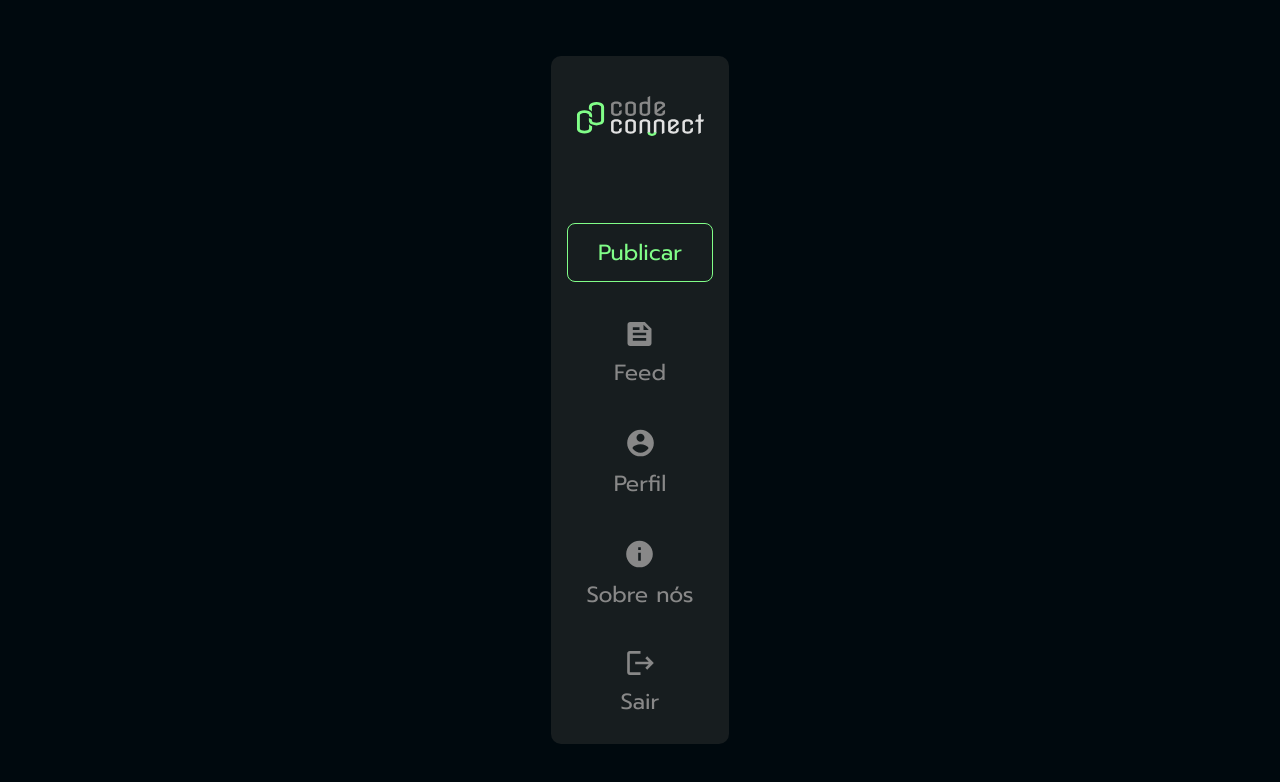
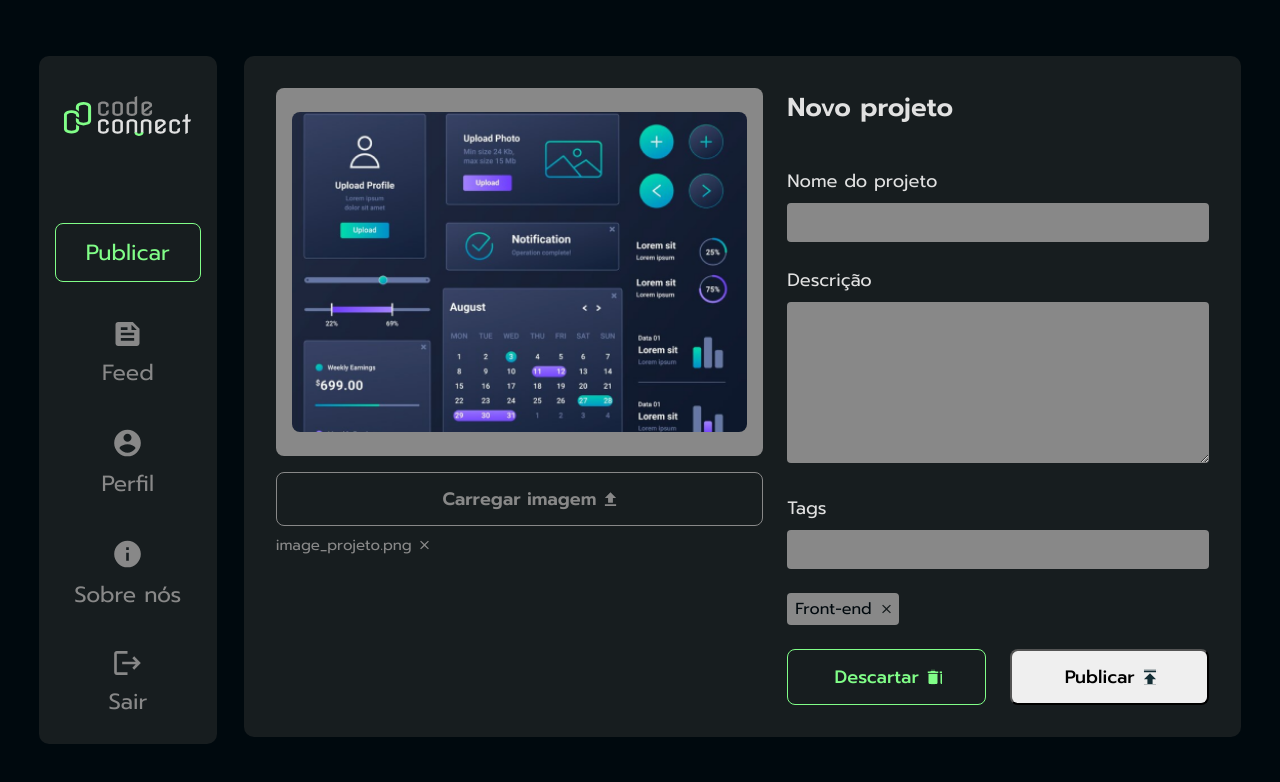
Before and after one commit to LuketeS/code-connect-upload-arquivos, a plain HTML site: page index.html in a window 1280 px wide. Drawn offline with Linux system fonts and the light colour scheme.

Commit message:
Iniciado processo de upload de arquivos

```diff
--- a/index.html
+++ b/index.html
@@ -48,7 +48,50 @@
             </ul>
         </nav>
     </aside>
-    <script src="script.js"></script>
+
+    <main>
+        <div class="container-upload-imagem">
+            <div class="container-imagem">
+                <img src="./img/imagem1.png" alt="" class="main-imagem">
+            </div>
+            <button id="upload-btn">Carregar imagem</button>
+            <input type="file" id="image-upload" accept="image/" style="display: none" />
+            <div class="container-imagem-nome">
+                <p>image_projeto.png</p>
+                <img src="./img/close.svg">
+            </div>
+        </div>
+
+        <div class="container-descricao">
+            <h2>Novo projeto</h2>
+            <form>
+                <div>
+                    <label for="nome">Nome do projeto</label>
+                    <input type="text" name="nome" id="nome"/>
+                </div>
+                <div>
+                    <label for="descricao">Descrição</label>
+                    <textarea id="descricao" name="descricao"></textarea>
+                </div>
+                <div>
+                    <label for="categoria">Tags</label>
+                    <input type="text" name="categoria" id="categoria"/>
+                </div>
+                <ul class="lista-tags">
+                    <li>
+                        <p>Front-end</p>
+                        <img src="./img/close-black.svg">
+                    </li>
+                </ul>
+                <div class="container-botoes">
+                    <button class="botao-descartar">Descartar</button>
+                    <button class="botao-publicar">Publicar</button>
+                </div>
+            </form>
+        </div>
+    </main>
+
+    <script src="scripts.js"></script>
 </body>
 
 </html>
--- a/scripts.js
+++ b/scripts.js
@@ -0,0 +1,6 @@
+const uploadBtn = document.getElementById("upload-btn");
+const inputUpload = document.getElementById("image-upload");
+
+uploadBtn.addEventListener("click", () =>{
+    inputUpload.click();
+})
--- a/styles.css
+++ b/styles.css
@@ -64,3 +64,169 @@ aside {
     padding: 12px 30px;
     border-radius: 8px;
 }
+
+main {
+    background-color: var(--itens-background);
+    border-radius: 10px;
+    padding: 32px;
+    display: flex;
+    gap: 24px;
+}
+
+h2 {
+    font-size: 26px;
+    margin-bottom: 40px;
+    font-weight: 600;
+}
+
+form {
+    display: flex;
+    flex-direction: column;
+    gap: 24px;
+}
+
+form div label {
+    font-size: 18px;
+    font-weight: 400;
+    display: block;
+    margin-bottom: 8px;
+}
+
+form div input, textarea {
+    width: 100%;
+    padding: 8px 16px;
+    background-color: var(--secondary-color);
+    border: none;
+    border-radius: 4px;
+    font-family: var(--font-family);
+}
+
+form div input {
+    height: 39px;
+}
+
+textarea {
+    height: 161px;
+}
+
+.lista-tags li {
+    display: flex;
+    background-color: var(--secondary-color);
+    color: var(--background-color);
+    gap: 10px;
+    padding: 4px 8px;
+    border-radius: 4px;
+}
+
+.lista-tags{
+    display: flex;
+}
+
+.container-botoes {
+    display: flex;
+    gap: 24px;
+    justify-content: space-between;
+}
+
+.container-botoes button {
+    width: 50%;
+    padding: 12px 32px 12px 12px;
+    text-align: center;
+    border-radius: 8px;
+    font-family: var(--font-family);
+    font-size: 18px;
+    font-weight: 500;
+}
+
+.botao-descartar {
+    background-color: var(--itens-background);
+    color: var(--primary-color);
+    border: 1px solid var(--primary-color);
+    position: relative;
+}
+
+.botao-descartar::after {
+    content: "";
+    background-image: url("./img/trash.svg");
+    background-size: contain;
+    background-repeat: none;
+    width: 15px;
+    height: 15px;
+    display: inline-block;
+    position: absolute;
+    top: 50%;
+    transform: translateY(-50%);
+    margin-left: 8px;
+}
+
+.botao-publicar{
+    text-align: start;
+    position: relative;
+}
+
+.botao-publicar::after{
+    content: "";
+    background-image: url("./img/arrow_forward2.svg");
+    background-repeat: none;
+    background-size: contain;
+    display: inline-block;
+    position: absolute;
+    width: 15px;
+    height: 15px;
+    top: 50%;
+    transform: translateY(-50%);
+    margin-left: 8px;
+}
+
+.container-descricao {
+    width: 422px;
+}
+
+.main-imagem {
+    border-radius: 8px;
+    height: 100%;
+    object-fit: cover;
+}
+
+.container-imagem {
+    height: 368px;
+    padding: 24px 16px;
+    background-color: var(--secondary-color);
+    border-radius: 8px;
+}
+
+.container-upload-imagem button {
+    margin: 16px 0 8px 0;
+    background-color: var(--itens-background);
+    border: 1px solid var(--secondary-color);
+    border-radius: 8px;
+    color:var(--secondary-color);
+    width: 100%;
+    text-align: center;
+    padding: 12px;
+    font-family: var(--font-family);
+    font-weight: 600;
+    font-size: 18px;
+    position: relative;
+}
+
+.container-upload-imagem button::after{
+    content: "";
+    background-image: url("./img/upload.svg");
+    background-size: contain;
+    background-repeat: no-repeat;
+    display: inline-block;
+    width: 15px;
+    height: 15px;
+    position: absolute;
+    top: 50%;
+    transform: translateY(-50%);
+    margin-left: 8px;
+}
+
+.container-imagem-nome {
+    display: flex;
+    gap: 8px;
+    color: var(--secondary-color);
+    font-size: 15px;
+}
```
